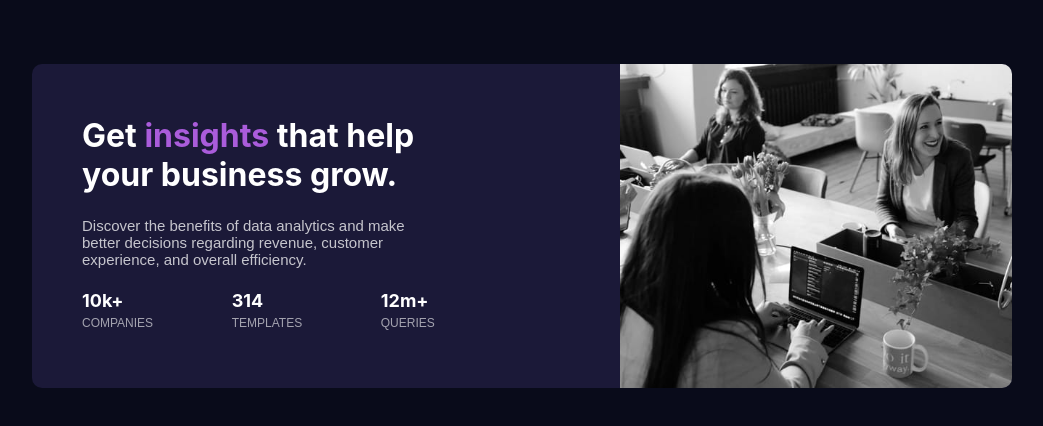
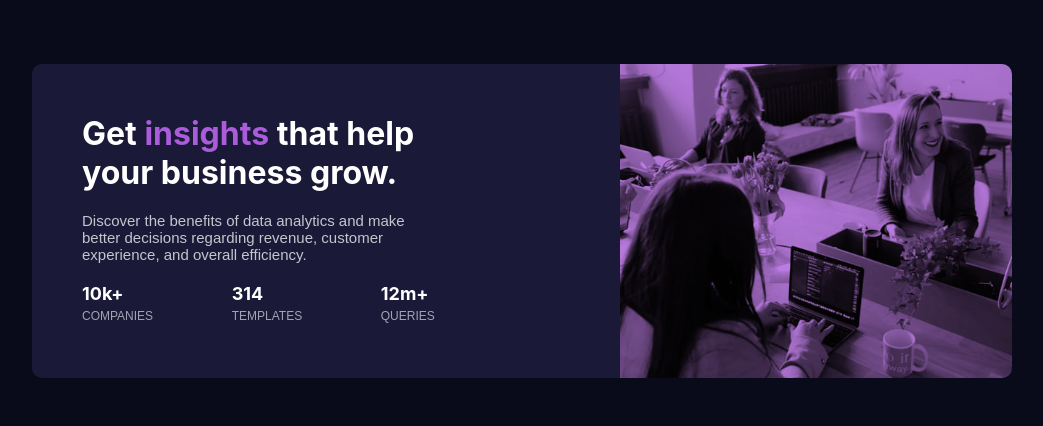
Before and after one commit to teh23/html-css-projects, a plain HTML site: page stats-preview-card-component/index.html in a window 1280 px wide. Shown: the whole page, without its empty margins (118-1161 px from the left). Drawn offline with Linux system fonts and the light colour scheme.

Commit message:
fixs in stats-preview

```diff
--- a/stats-preview-card-component/index.html
+++ b/stats-preview-card-component/index.html
@@ -1,5 +1,6 @@
 <!DOCTYPE html>
 <html lang="en">
+
 <head>
     <meta charset="UTF-8" />
     <meta http-equiv="X-UA-Compatible" content="IE=edge" />
@@ -7,6 +8,7 @@
     <link rel="stylesheet" href="style.css" />
     <title>Document</title>
 </head>
+
 <body>
     <div class="container">
         <div class="text">
@@ -21,21 +23,30 @@
             </p>
             <div class="stats">
                 <div class="info">
-                        <div class="numbers"><h2>10k+</h2></div>
+                    <div class="numbers">
+                        <h2>10k+</h2>
+                    </div>
                     <p>COMPANIES</p>
                 </div>
                 <div class="info">
-                        <div class="numbers"><h2>314</h2></div>
+                    <div class="numbers">
+                        <h2>314</h2>
+                    </div>
                     <p>TEMPLATES</p>
                 </div>
                 <div class="info">
-                        <div class="numbers"><h2>12m+</h2></div>
+                    <div class="numbers">
+                        <h2>12m+</h2>
+                    </div>
                     <p>QUERIES</p>
                 </div>
             </div>
         </div>
+        <div class="img">
 
-            <img src="./image-header-desktop.jpg" alt="" />
+        </div class="img">
+
     </div>
 </body>
+
 </html>
--- a/stats-preview-card-component/style.css
+++ b/stats-preview-card-component/style.css
@@ -14,6 +14,7 @@
     font-family: "Inter", "Lexend Deca", sans-serif;
     margin: auto;
     padding: 0;
+    box-sizing: border-box;
     font-size: 15px;
 }
 body {
@@ -29,14 +30,17 @@ body {
     grid-template-columns: 1.5fr 1fr;
     margin-top: 5%;
 }
-
-img {
-    max-width: 100%;
-    max-height: 100%;
-
+.img {
+    position: relative;
+    margin: 0;
+    background-image: url("./image-header-desktop.jpg");
+    background-size: cover;
+    background-color: hsl(277, 64%, 61%, 0.8);
+    background-blend-mode: multiply;
     border-radius: 0 10px 10px 0;
     border: none;
 }
+
 .text {
     margin: 50px;
     width: 60%;
```
Lines whose indentation alone changed are shown as unchanged.
